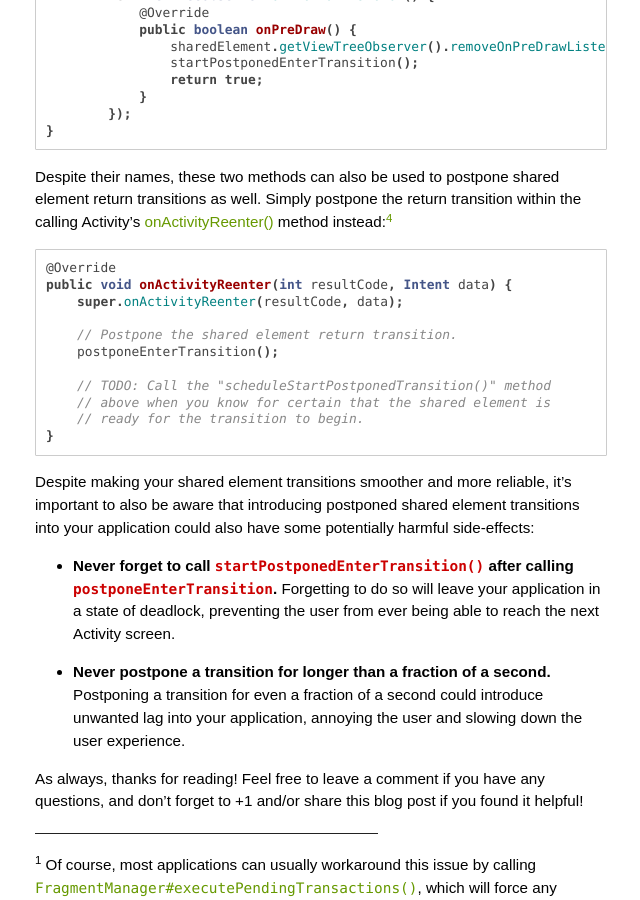
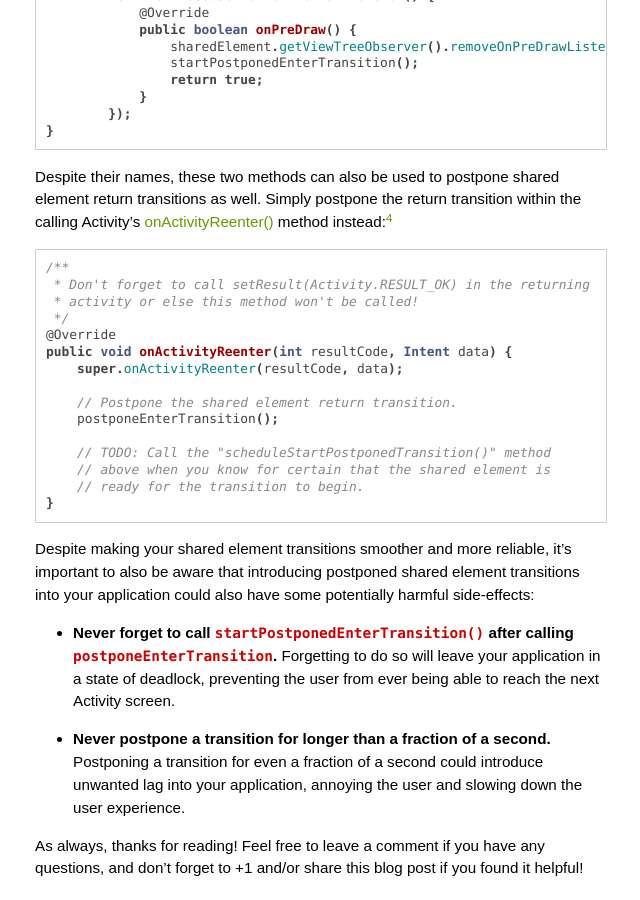
Before and after one commit to alexjlockwood/AndroidDesignPatterns, a Jekyll site: the page built from _posts/2015-03-09-activity-postponed-shared-element-transitions-part3b.md, in a window 1280 px wide and 900 px high, scrolled down 2920 px. Shown: the whole window, without its empty margins (249-889 px from the left). Built offline with Jekyll 4.4.1, drawn with Linux system fonts in a browser that asks for light colours; some web fonts are replaced; Markdown is read by kramdown in place of the engine named in the settings; a script that is not in the unit is left out; comment, search, counter and statistics services are not loaded.

Commit message:
Update 2015-03-09-activity-postponed-shared-element-transitions-part3b.md

````diff
--- a/_posts/2015-03-09-activity-postponed-shared-element-transitions-part3b.md
+++ b/_posts/2015-03-09-activity-postponed-shared-element-transitions-part3b.md
@@ -99,6 +99,10 @@ private void scheduleStartPostponedTransition(final View sharedElement) {
 Despite their names, these two methods can also be used to postpone shared element return transitions as well. Simply postpone the return transition within the calling Activity's [onActivityReenter()][Activity#onActivityReenter] method instead:<sup><a href="#footnote4" id="ref4">4</a></sup>
 
 ```java
+/**
+ * Don't forget to call setResult(Activity.RESULT_OK) in the returning
+ * activity or else this method won't be called!
+ */
 @Override
 public void onActivityReenter(int resultCode, Intent data) {
     super.onActivityReenter(resultCode, data);
````
